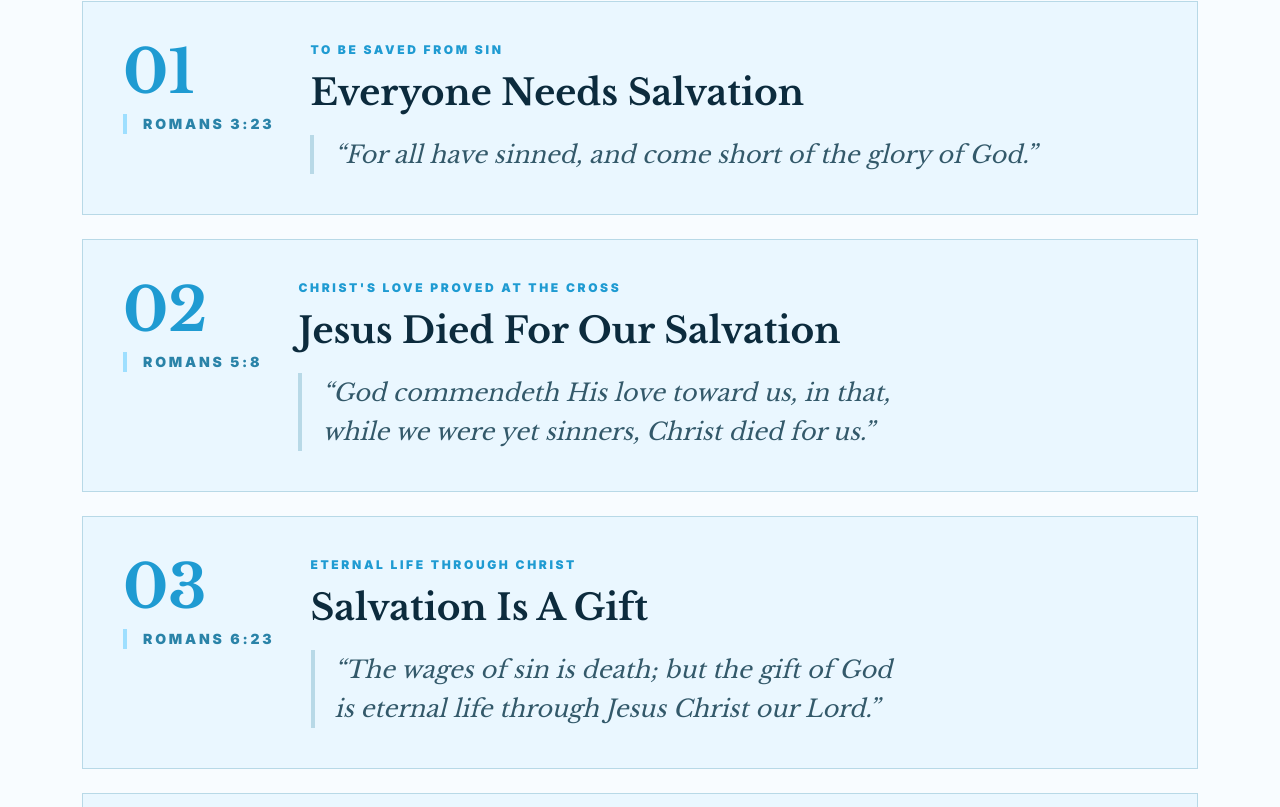
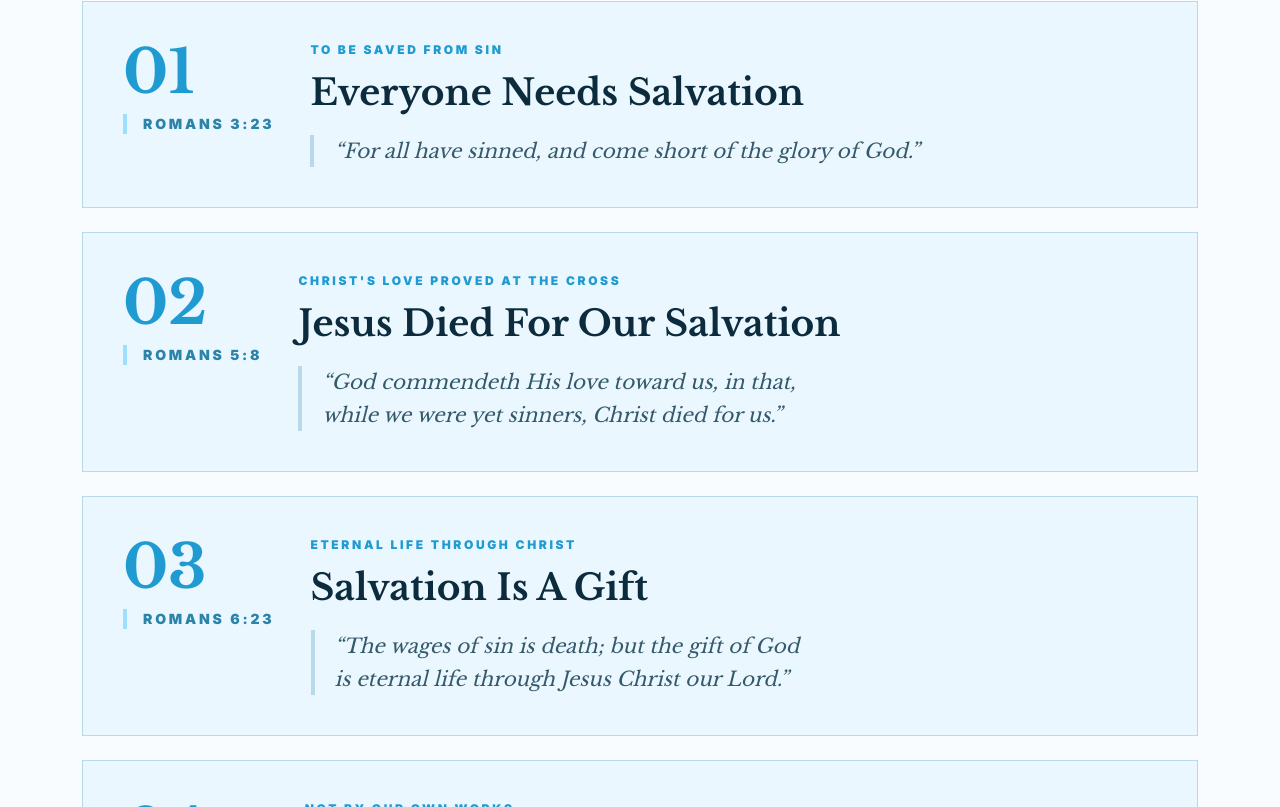
Before and after one commit to edesent/stillwater-christian-fellowship, a Next.js app: page /steps-to-salvation in a window 1280 px wide. Shown: the part 953-1760 px from the top of the page. Built offline with nearby package versions, Linux system fonts and the light colour scheme.

Commit message:
Reduce font size of scripture verses in Romans Road section

```diff
--- a/src/app/steps-to-salvation/page.tsx
+++ b/src/app/steps-to-salvation/page.tsx
@@ -225,7 +225,7 @@ function RomansRoad() {
                   {step.heading}
                 </h3>
                 <blockquote className="mt-5 border-l-4 border-rule pl-5">
-                  <p className="serif text-balance text-xl italic leading-relaxed text-ink-soft sm:text-2xl">
+                  <p className="serif text-balance text-lg italic leading-relaxed text-ink-soft sm:text-xl">
                     “{step.verse}”
                   </p>
                 </blockquote>
```
